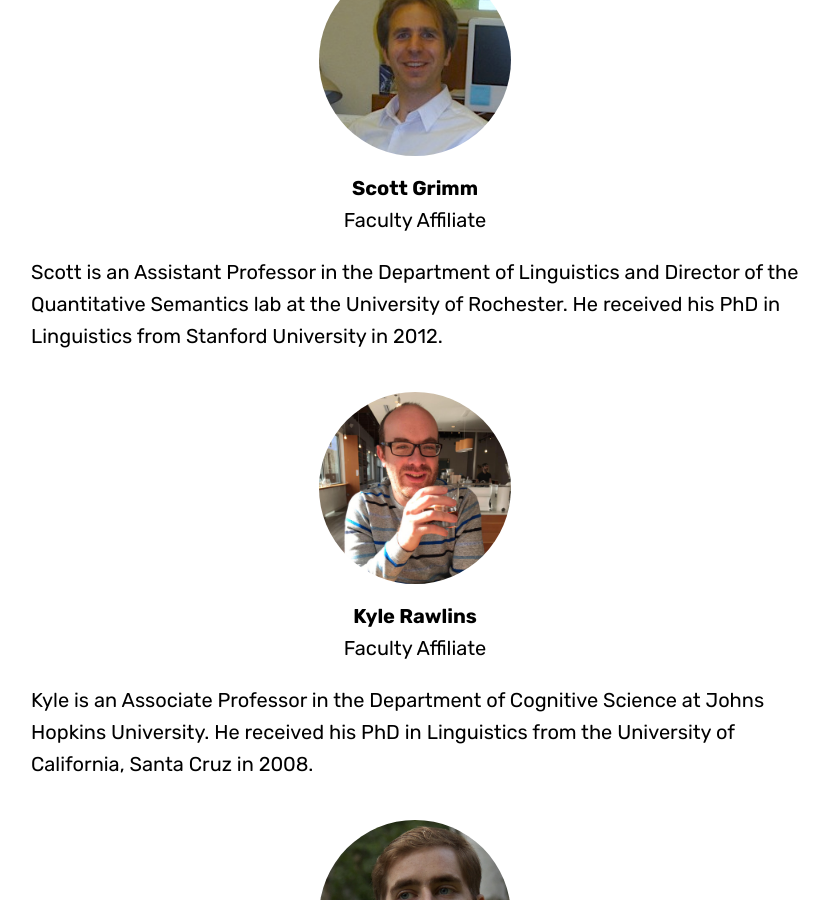
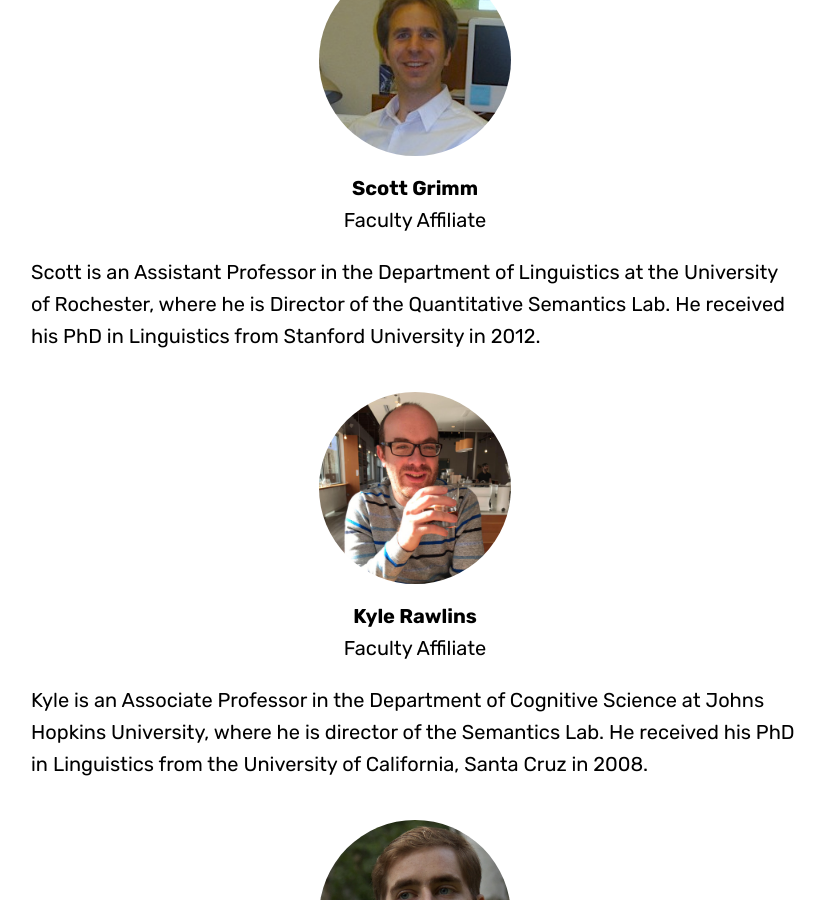
Before and after one commit to FACTSlab/factslab.github.io, a Jekyll site: the page built from people.md, in a window 1280 px wide and 900 px high, scrolled down 1889 px. Shown: the whole window, without its empty margins (225-1054 px from the left). Built offline with Jekyll 4.4.1, drawn with Linux system fonts in a browser that asks for light colours; some web fonts are replaced.

Commit message:
updated bios in people

```diff
--- a/people.md
+++ b/people.md
@@ -43,14 +43,14 @@ Sid is a graduate student in the [Department of Linguistics](http://www.sas.roch
 <center><b>Scott Grimm</b></center>
 <center>Faculty Affiliate</center>
 
-[Scott](http://www.sas.rochester.edu/lin/sgrimm/) is an Assistant Professor in the [Department of Linguistics](http://www.sas.rochester.edu/lin/index.html) and Director of the Quantitative Semantics lab at the [University of Rochester](https://www.rochester.edu/). He received his PhD in [Linguistics](https://linguistics.stanford.edu/) from [Stanford University](https://www.stanford.edu/) in 2012.
+[Scott](http://www.sas.rochester.edu/lin/sgrimm/) is an Assistant Professor in the [Department of Linguistics](http://www.sas.rochester.edu/lin/index.html) at the [University of Rochester](https://www.rochester.edu/), where he is Director of the Quantitative Semantics Lab. He received his PhD in [Linguistics](https://linguistics.stanford.edu/) from [Stanford University](https://www.stanford.edu/) in 2012.
 
 <center>
 <a href="http://sites.krieger.jhu.edu/rawlins/"><img class="people" alt="Kyle Rawlins" src="{{ page.images | relative_url }}kyle-rawlins.jpg" srcset="{{ page.images | relative_url }}kyle-rawlins.jpg" /></a></center>
 <center><b>Kyle Rawlins</b></center>
 <center>Faculty Affiliate</center>
 
-[Kyle](http://sites.krieger.jhu.edu/rawlins/) is an Associate Professor in the [Department of Cognitive Science](http://cogsci.jhu.edu/) at [Johns Hopkins University](https://www.jhu.edu/). He received his PhD in [Linguistics](https://linguistics.ucsc.edu/) from the [University of California, Santa Cruz](https://www.ucsc.edu/) in 2008.
+[Kyle](http://sites.krieger.jhu.edu/rawlins/) is an Associate Professor in the [Department of Cognitive Science](http://cogsci.jhu.edu/) at [Johns Hopkins University](https://www.jhu.edu/), where he is director of the [Semantics Lab](http://sites.krieger.jhu.edu/rawlins/semantics-lab/). He received his PhD in [Linguistics](https://linguistics.ucsc.edu/) from the [University of California, Santa Cruz](https://www.ucsc.edu/) in 2008.
 
 <center>
 <a href="http://www.cs.jhu.edu/~vandurme/"><img class="people" alt="Benjamin Van Durme" src="{{ page.images | relative_url }}benjamin-vandurme.jpg" srcset="{{ page.images | relative_url }}benjamin-vandurme.jpg" /></a></center>
```
